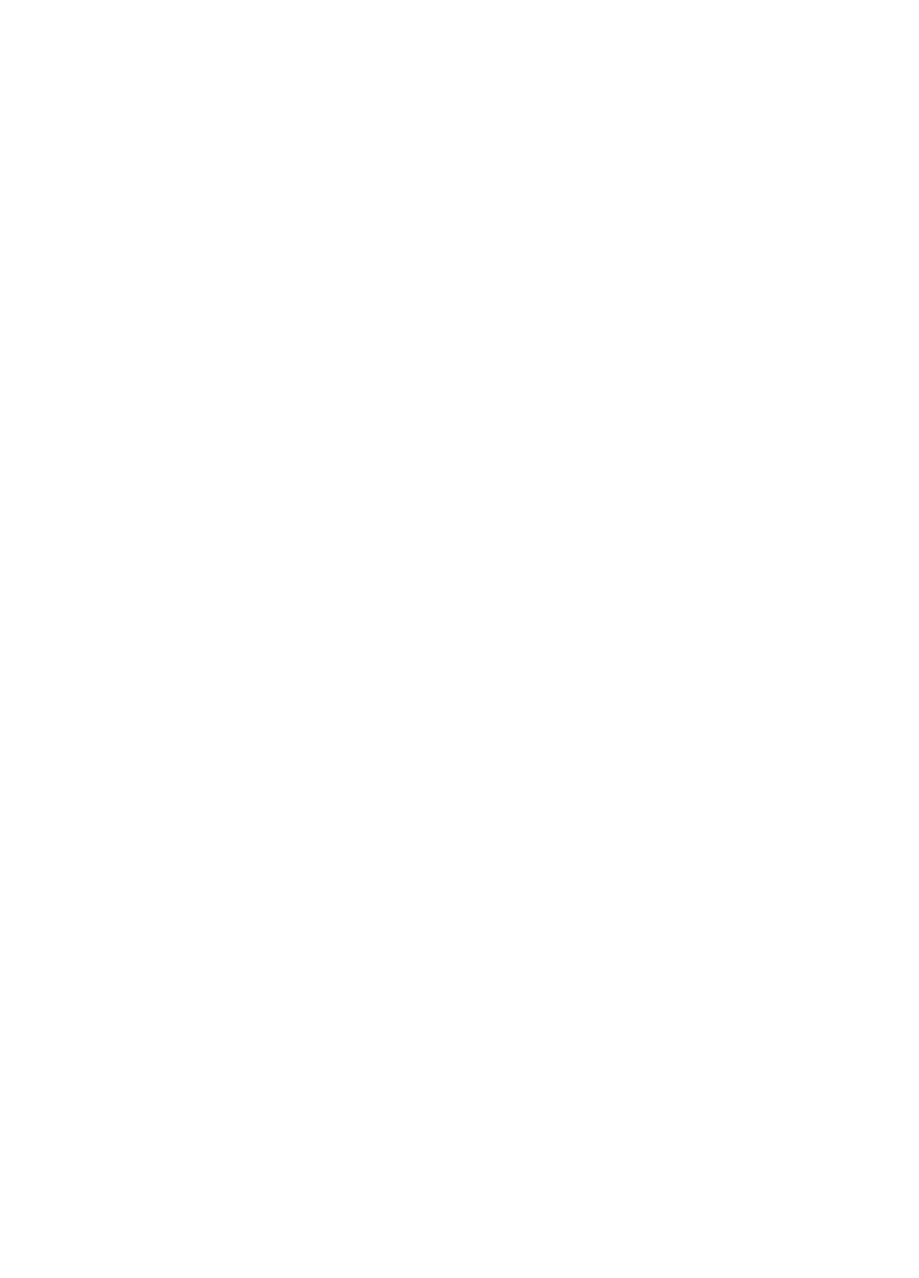
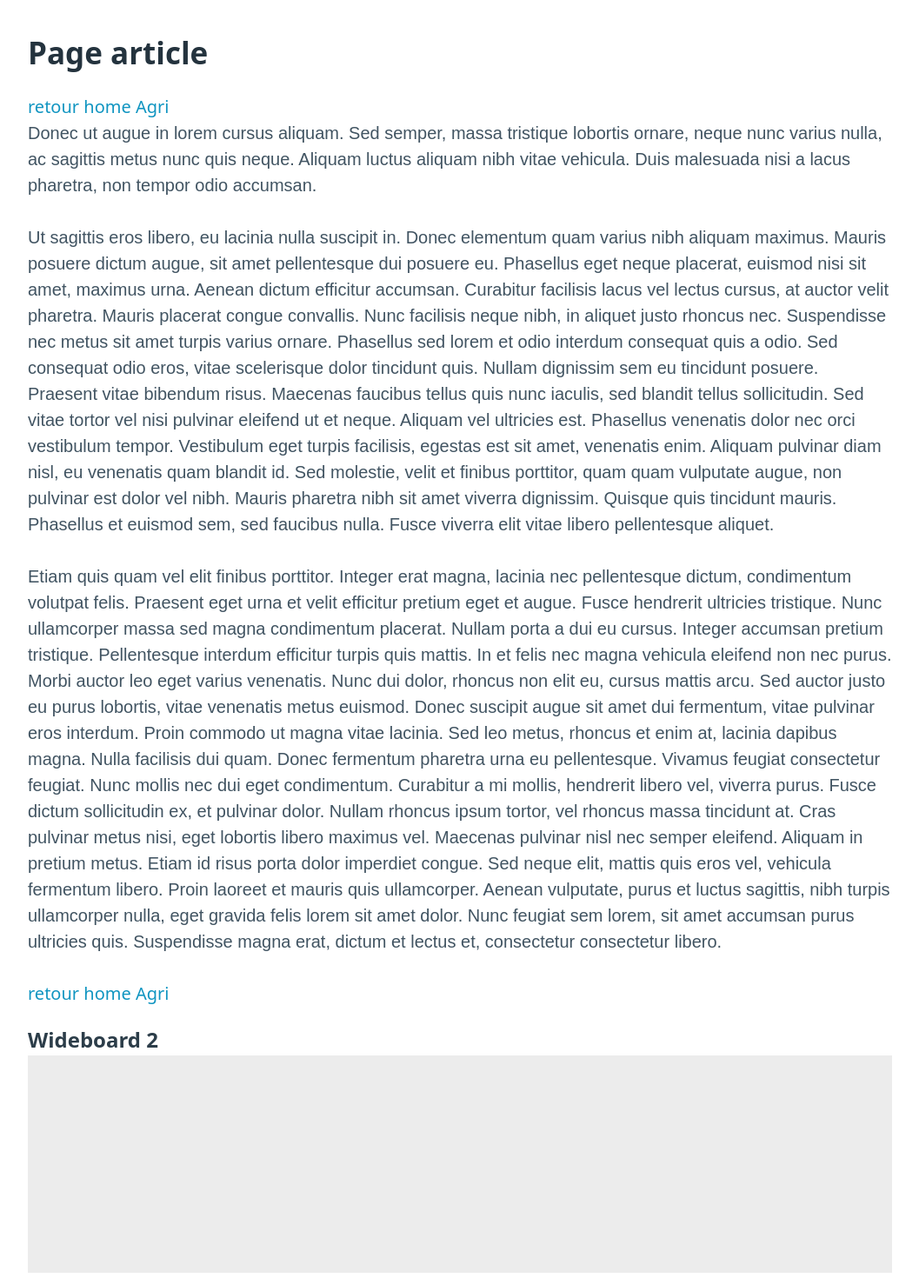
Before and after one commit to media-f/nextads, a Next.js app: page /agri-page in a window 1280 px wide. Before the commit this address had no page. Shown: the part 1060-2530 px from the top of the page at 87% size, without its empty margins (111-1168 px from the left). Before the commit the page ends 870 px from the top, so only its background shows below. Built offline with nearby package versions, Linux system fonts and the light colour scheme; a web font is replaced by a local one.

Commit message:
Add Link component and update styles

```diff
--- /dev/null
+++ b/pages/agri-page.jsx
@@ -0,0 +1,146 @@
+import Script from "next/script";
+import Link from "next/link";
+import { useEffect } from "react";
+import Columns from "../components/columns";
+
+export default function Agri() {
+  useEffect(() => {
+    setTimeout(() => {
+      const { googletag } = window;
+      if (googletag.cmd) {
+        console.log("displaying ads");
+        googletag.cmd.push(() => {
+          googletag.display("AGRI_WIDEBOARD_1");
+          googletag.display("AGRI_WIDEBOARD_2");
+          googletag.display("AGRI_WIDEBOARD_3");
+          googletag.display("AGRI_WIDEBOARD_4");
+          googletag.display("AGRI_HALFPAGE_1");
+          googletag.pubads().refresh();
+        });
+      }
+    }, 1000);
+  }, []);
+
+  return (
+    <>
+      <section>
+        <h3>Wideboard 1</h3>
+        <div
+          id="AGRI_WIDEBOARD_1"
+          className="adslot adslot__agri wideboard"
+        ></div>
+
+        <h1>Journal Agri</h1>
+
+        <div className="imgplaceholder"></div>
+        <h2>Page article</h2>
+        <Link href="/agri"> retour home Agri</Link>
+        <div className="flow">
+          <p>
+            Donec ut augue in lorem cursus aliquam. Sed semper, massa tristique
+            lobortis ornare, neque nunc varius nulla, ac sagittis metus nunc
+            quis neque. Aliquam luctus aliquam nibh vitae vehicula. Duis
+            malesuada nisi a lacus pharetra, non tempor odio accumsan.
+          </p>
+          <p>
+            Ut sagittis eros libero, eu lacinia nulla suscipit in. Donec
+            elementum quam varius nibh aliquam maximus. Mauris posuere dictum
+            augue, sit amet pellentesque dui posuere eu. Phasellus eget neque
+            placerat, euismod nisi sit amet, maximus urna. Aenean dictum
+            efficitur accumsan. Curabitur facilisis lacus vel lectus cursus, at
+            auctor velit pharetra. Mauris placerat congue convallis. Nunc
+            facilisis neque nibh, in aliquet justo rhoncus nec. Suspendisse nec
+            metus sit amet turpis varius ornare. Phasellus sed lorem et odio
+            interdum consequat quis a odio. Sed consequat odio eros, vitae
+            scelerisque dolor tincidunt quis. Nullam dignissim sem eu tincidunt
+            posuere. Praesent vitae bibendum risus. Maecenas faucibus tellus
+            quis nunc iaculis, sed blandit tellus sollicitudin. Sed vitae tortor
+            vel nisi pulvinar eleifend ut et neque. Aliquam vel ultricies est.
+            Phasellus venenatis dolor nec orci vestibulum tempor. Vestibulum
+            eget turpis facilisis, egestas est sit amet, venenatis enim. Aliquam
+            pulvinar diam nisl, eu venenatis quam blandit id. Sed molestie,
+            velit et finibus porttitor, quam quam vulputate augue, non pulvinar
+            est dolor vel nibh. Mauris pharetra nibh sit amet viverra dignissim.
+            Quisque quis tincidunt mauris. Phasellus et euismod sem, sed
+            faucibus nulla. Fusce viverra elit vitae libero pellentesque
+            aliquet.
+          </p>
+          <p>
+            Etiam quis quam vel elit finibus porttitor. Integer erat magna,
+            lacinia nec pellentesque dictum, condimentum volutpat felis.
+            Praesent eget urna et velit efficitur pretium eget et augue. Fusce
+            hendrerit ultricies tristique. Nunc ullamcorper massa sed magna
+            condimentum placerat. Nullam porta a dui eu cursus. Integer accumsan
+            pretium tristique. Pellentesque interdum efficitur turpis quis
+            mattis. In et felis nec magna vehicula eleifend non nec purus. Morbi
+            auctor leo eget varius venenatis. Nunc dui dolor, rhoncus non elit
+            eu, cursus mattis arcu. Sed auctor justo eu purus lobortis, vitae
+            venenatis metus euismod. Donec suscipit augue sit amet dui
+            fermentum, vitae pulvinar eros interdum. Proin commodo ut magna
+            vitae lacinia. Sed leo metus, rhoncus et enim at, lacinia dapibus
+            magna. Nulla facilisis dui quam. Donec fermentum pharetra urna eu
+            pellentesque. Vivamus feugiat consectetur feugiat. Nunc mollis nec
+            dui eget condimentum. Curabitur a mi mollis, hendrerit libero vel,
+            viverra purus. Fusce dictum sollicitudin ex, et pulvinar dolor.
+            Nullam rhoncus ipsum tortor, vel rhoncus massa tincidunt at. Cras
+            pulvinar metus nisi, eget lobortis libero maximus vel. Maecenas
+            pulvinar nisl nec semper eleifend. Aliquam in pretium metus. Etiam
+            id risus porta dolor imperdiet congue. Sed neque elit, mattis quis
+            eros vel, vehicula fermentum libero. Proin laoreet et mauris quis
+            ullamcorper. Aenean vulputate, purus et luctus sagittis, nibh turpis
+            ullamcorper nulla, eget gravida felis lorem sit amet dolor. Nunc
+            feugiat sem lorem, sit amet accumsan purus ultricies quis.
+            Suspendisse magna erat, dictum et lectus et, consectetur consectetur
+            libero.
+          </p>
+        </div>
+
+        <Link href="/agri"> retour home Agri</Link>
+
+        <h3>Wideboard 2</h3>
+        <div
+          id="AGRI_WIDEBOARD_2"
+          className="adslot adslot__agri wideboard"
+        ></div>
+        <Columns></Columns>
+      </section>
+      <aside>
+        <h3>Halfpage (sticky)</h3>
+        <div
+          id="AGRI_HALFPAGE_1"
+          className="adslot adslot__agri halfpage"
+        ></div>
+      </aside>
+
+      <Script
+        id="admanager-script"
+        src="https://securepubads.g.doubleclick.net/tag/js/gpt.js"
+        strategy="lazyOnload"
+      />
+      <Script id="define-slots" strategy="lazyOnload">{`
+        window.googletag = window.googletag || {cmd: []};
+
+        googletag.cmd.push(function() {
+            let width = window.innerWidth;
+            if (width > 994) {
+                googletag.defineSlot('/23038965275/AGRI_WIDEBOARD_1', [[994, 250], [994, 500], [994, 118]], 'AGRI_WIDEBOARD_1').addService(googletag.pubads());
+                googletag.defineSlot('/23038965275/AGRI_WIDEBOARD_2', [[994, 250], [994, 500], [994, 118]], 'AGRI_WIDEBOARD_2').addService(googletag.pubads());
+                googletag.defineSlot('/23038965275/AGRI_WIDEBOARD_3', [[994, 250], [994, 500], [994, 118]], 'AGRI_WIDEBOARD_3').addService(googletag.pubads());
+                googletag.defineSlot('/23038965275/AGRI_WIDEBOARD_4', [[994, 250], [994, 500], [994, 118]], 'AGRI_WIDEBOARD_4').addService(googletag.pubads());
+            }
+            else {
+                googletag.defineSlot('/23038965275/AGRI_WIDEBOARD_1', [[300,250]], 'AGRI_WIDEBOARD_1').addService(googletag.pubads());
+                googletag.defineSlot('/23038965275/AGRI_WIDEBOARD_2', [[300,250], [320,460]], 'AGRI_WIDEBOARD_2').addService(googletag.pubads());
+                googletag.defineSlot('/23038965275/AGRI_WIDEBOARD_3', [[300,250], [320,460]], 'AGRI_WIDEBOARD_3').addService(googletag.pubads());
+                googletag.defineSlot('/23038965275/AGRI_WIDEBOARD_4', [[300,250], [320,460]], 'AGRI_WIDEBOARD_4').addService(googletag.pubads());
+            }
+            googletag.defineSlot('/23038965275/AGRI_HALFPAGE_1', [[300, 250], [300, 600]], 'AGRI_HALFPAGE_1').addService(googletag.pubads());
+
+            googletag.pubads().disableInitialLoad();
+            googletag.enableServices();
+        })
+
+    `}</Script>
+    </>
+  );
+}
--- a/pages/agri.jsx
+++ b/pages/agri.jsx
@@ -1,4 +1,5 @@
 import Script from "next/script";
+import Link from 'next/link';
 import { useEffect } from "react";
 import Columns from "../components/columns";
 
@@ -30,7 +31,7 @@ export default function Agri() {
         ></div>
 
         <h1>Journal Agri</h1>
-
+        <Link href="/agri-page"> Page article Agri</Link>
         <Columns></Columns>
         <Columns></Columns>
 
--- a/pages/styles.css
+++ b/pages/styles.css
@@ -7,6 +7,10 @@
 }
 
 .container h1 {
+    margin: 2rem 0 1rem;
+}
+
+.container h2 {
     margin: 2rem 0 1rem;
 }
 
```
